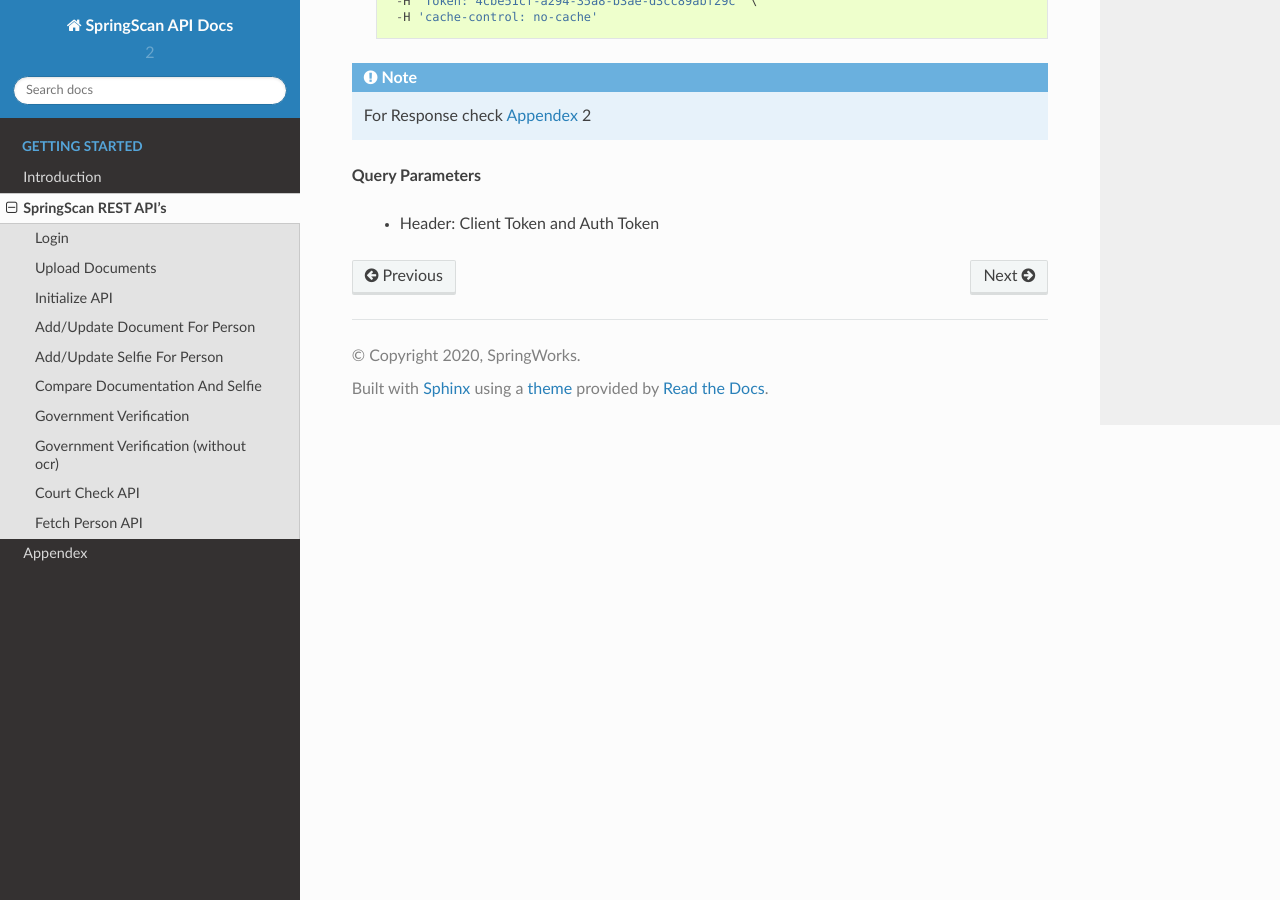
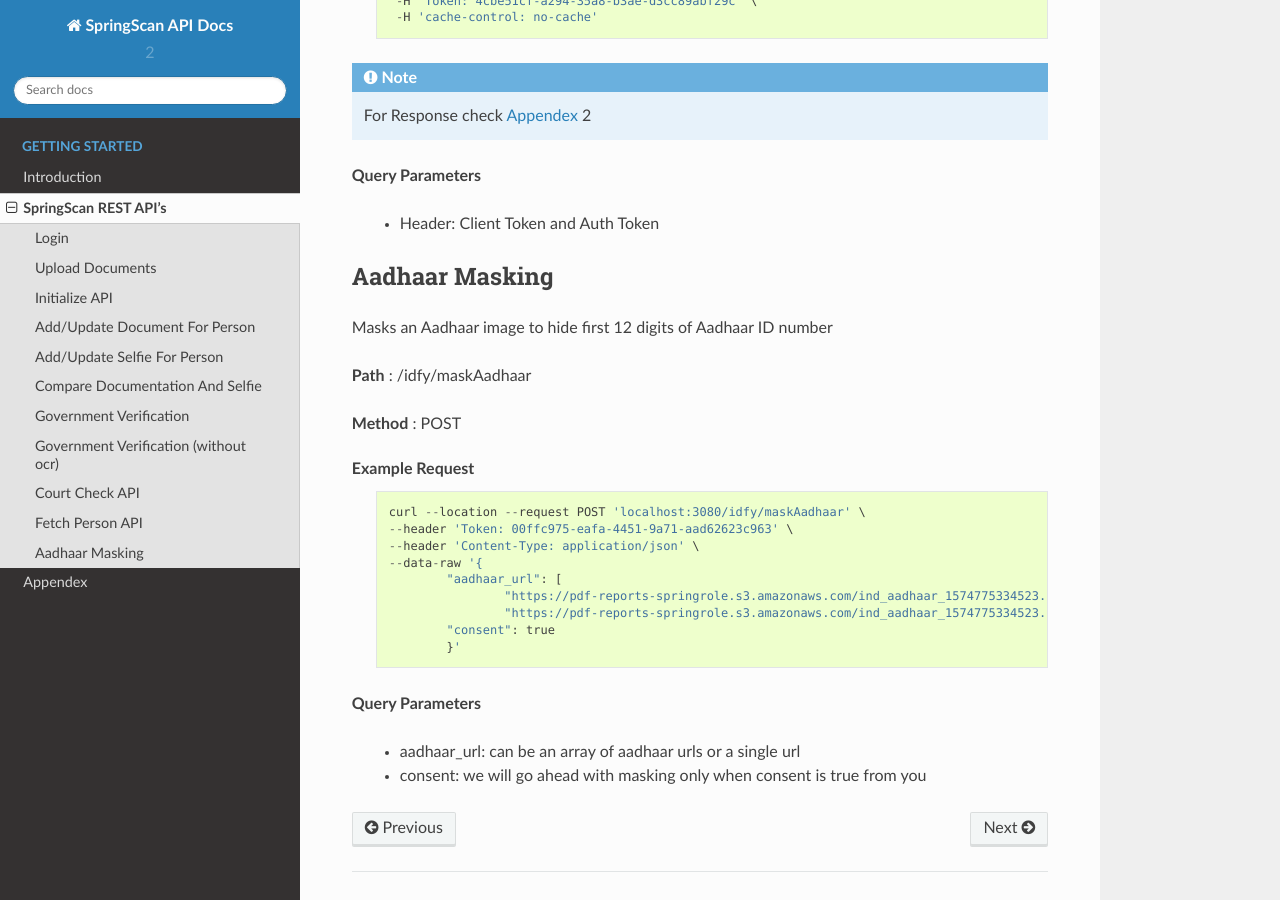
Before and after one commit to SpringRole/springscan-documentation, a Sphinx documentation site: the page built from source/gettingStarted/authentication.rst, in a window 1280 px wide and 900 px high, scrolled down 7913 px. Built offline with Sphinx 7.4.7 and the Read the Docs theme 2.0.0, drawn with Linux system fonts in a browser that asks for light colours.

Commit message:
new masking

```diff
--- a/source/gettingStarted/authentication.rst
+++ b/source/gettingStarted/authentication.rst
@@ -375,3 +375,30 @@
 **Query Parameters**
 
 	* Header: Client Token and Auth Token
+
+Aadhaar Masking
+----------------
+
+Masks an Aadhaar image to hide first 12 digits of Aadhaar ID number
+
+**Path** : /idfy/maskAadhaar
+
+**Method** : POST
+
+**Example Request**
+ 	.. code::
+
+		curl --location --request POST 'localhost:3080/idfy/maskAadhaar' \
+		--header 'Token: 00ffc975-eafa-4451-9a71-aad62623c963' \
+		--header 'Content-Type: application/json' \
+		--data-raw '{
+			"aadhaar_url": [
+				"https://pdf-reports-springrole.s3.amazonaws.com/ind_aadhaar_1574775334523.jpg",
+				"https://pdf-reports-springrole.s3.amazonaws.com/ind_aadhaar_1574775334523.jpg"],
+			"consent": true
+			}'
+
+**Query Parameters**
+
+	* aadhaar_url: can be an array of aadhaar urls or a single url
+	* consent: we will go ahead with masking only when consent is true from you
```
